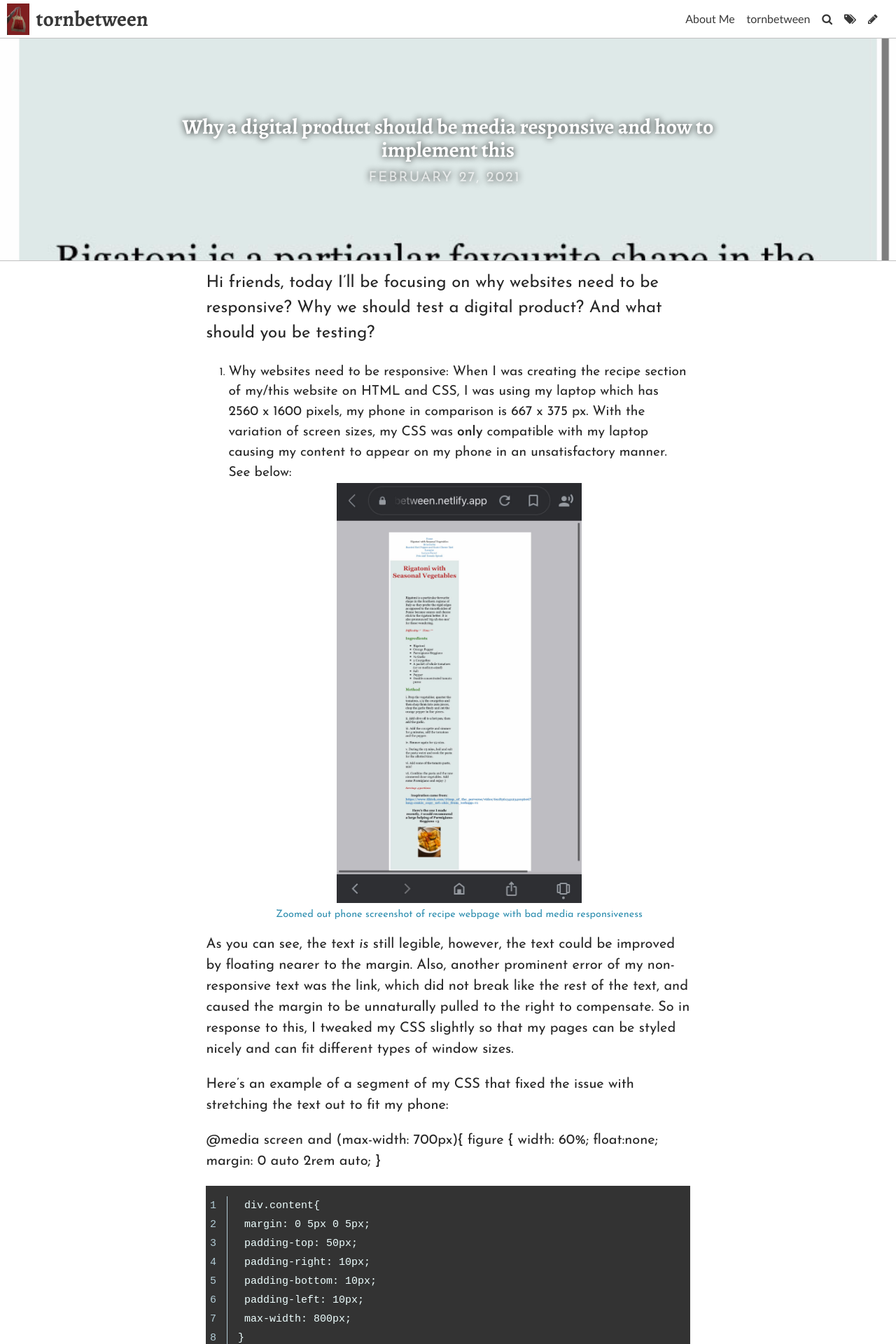
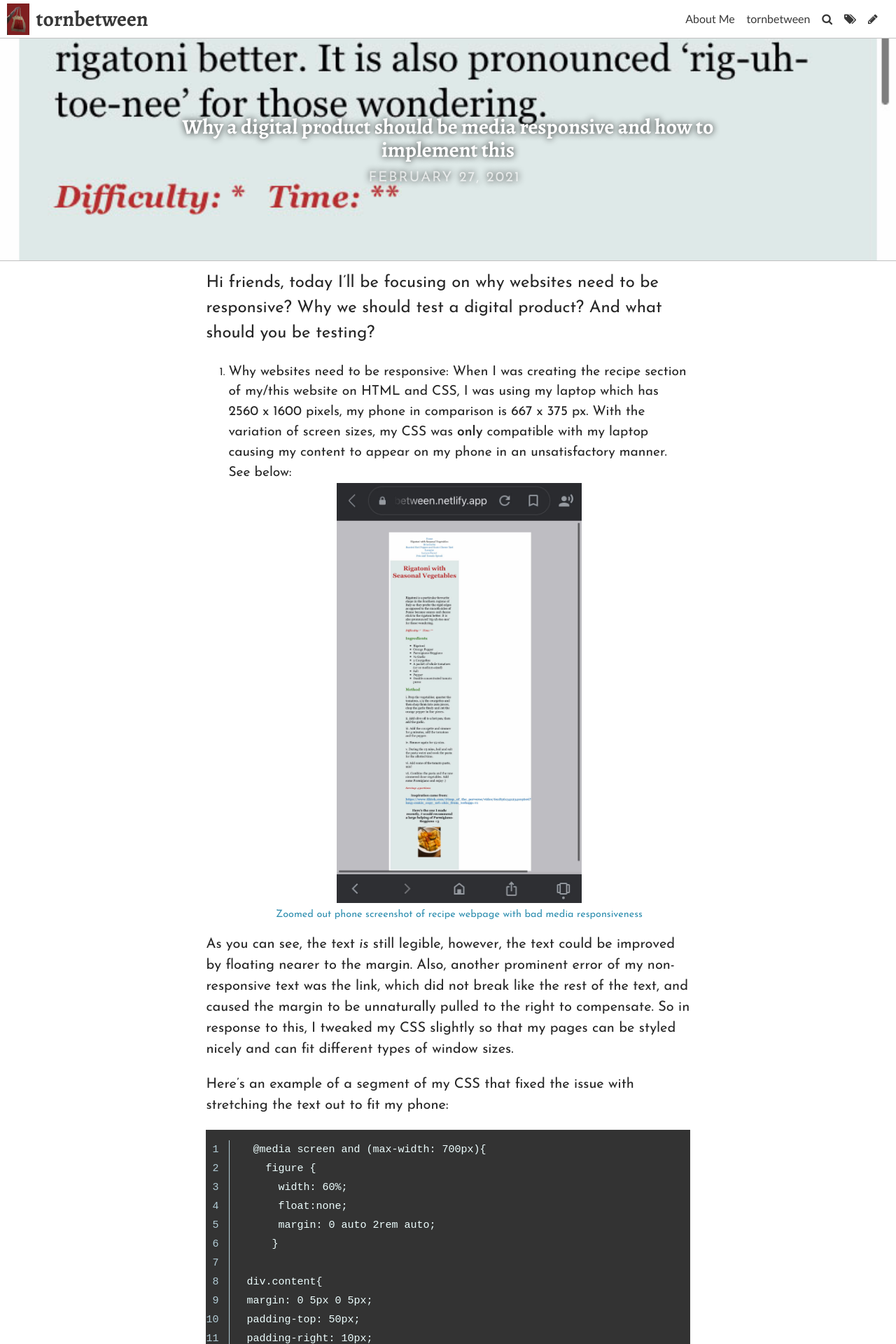
Before and after one commit to Hol1999/Hollyrecipewebsite, a Jekyll site: the page built from _posts/2021-02-26-why-a-digital-product-should-be-media-responsive-and-how-to-implement-this.md, in a window 1280 px wide. Shown: the top 1920 px of the page at 70% size. Built offline with Jekyll 4.4.1, drawn with Linux system fonts in a browser that asks for light colours; some web fonts are replaced; some of the changed text lies outside the part shown.

Commit message:
Update Post “2021-02-26-why-a-digital-product-should-be-media-responsive-and-how-to-implement-this”

````diff
--- a/_posts/2021-02-26-why-a-digital-product-should-be-media-responsive-and-how-to-implement-this.md
+++ b/_posts/2021-02-26-why-a-digital-product-should-be-media-responsive-and-how-to-implement-this.md
@@ -2,7 +2,7 @@
 layout: post
 title: Why a digital product should be media responsive and how to implement this
 date: 2021-02-27T11:28:00.000Z
-header_feature_image: ../uploads/media.jpg
+header_feature_image: ../uploads/iphone8.2.jpg
 title_color: "#ffffff"
 caption: 27/2/21
 comments: false
@@ -19,14 +19,16 @@ As you can see, the text *is* still legible, however, the text could be improved
 
 Here's an example of a segment of my CSS that fixed the issue with stretching the text out to fit my phone:
 
-   @media screen and (max-width: 700px){
+
+
+```
+  @media screen and (max-width: 700px){
     figure {
       width: 60%;
       float:none;
       margin: 0 auto 2rem auto;
      }
 
-```
  div.content{
  margin: 0 5px 0 5px;
  padding-top: 50px;
@@ -39,9 +41,7 @@ Here's an example of a segment of my CSS that fixed the issue with stretching th
 
 See below the improvements this made to my content's design:
 
-![Better example of the recipe media responsiveness](../uploads/media.jpg "Better example of media responsiveness")
-
-
+![Better example of the recipe media responsiveness](../uploads/iphone8.2.jpg "Better example of media responsiveness")
 
 When you add '@media' to a CSS, the content will directly target the different window sizes, in this case, I targeted screens with a max-width of 700px. In my humble opinion, I believe the second image to be a nicer visual for a phone format. What do you think?
 
@@ -54,4 +54,4 @@ Sometimes when you build an app or website, the creator personally knows the ins
 
 ## **'What I've done so far' segment:**
 
-~ So, I have uploaded my working CSS to GitHub and I'm happy with it. It radiates Italian, it's full of colour (I've gotten used to the American spelling of 'color' though, because of the markup language :D) and variation. Hopefully showcasing a bit of knowledge of HTML and CSS now. I've definitely learnt a lot, anyway. I've written 4/6+ blogs and I'm ready to start on my eBook. Thanks - your editor, tornbetween. <3
+* So, I have uploaded my working CSS to GitHub and I'm happy with it. It radiates Italian, it's full of colour (I've gotten used to the American spelling of 'color' though, because of the markup language :D) and variation. Hopefully showcasing a bit of knowledge of HTML and CSS now. I've definitely learnt a lot, anyway. I've written 4/6+ blogs and I'm ready to start on my eBook. Thanks - your editor, tornbetween. <3
````
